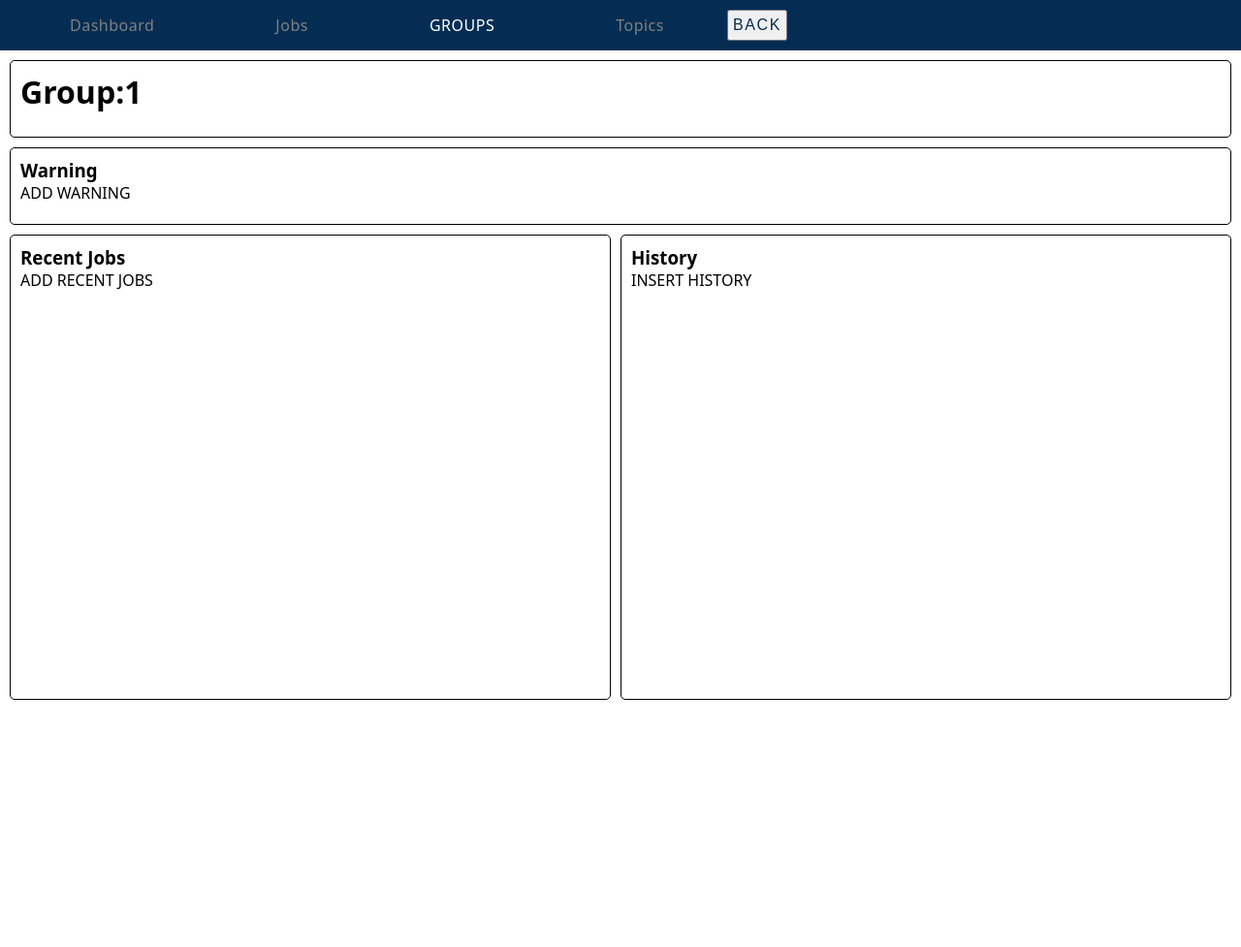
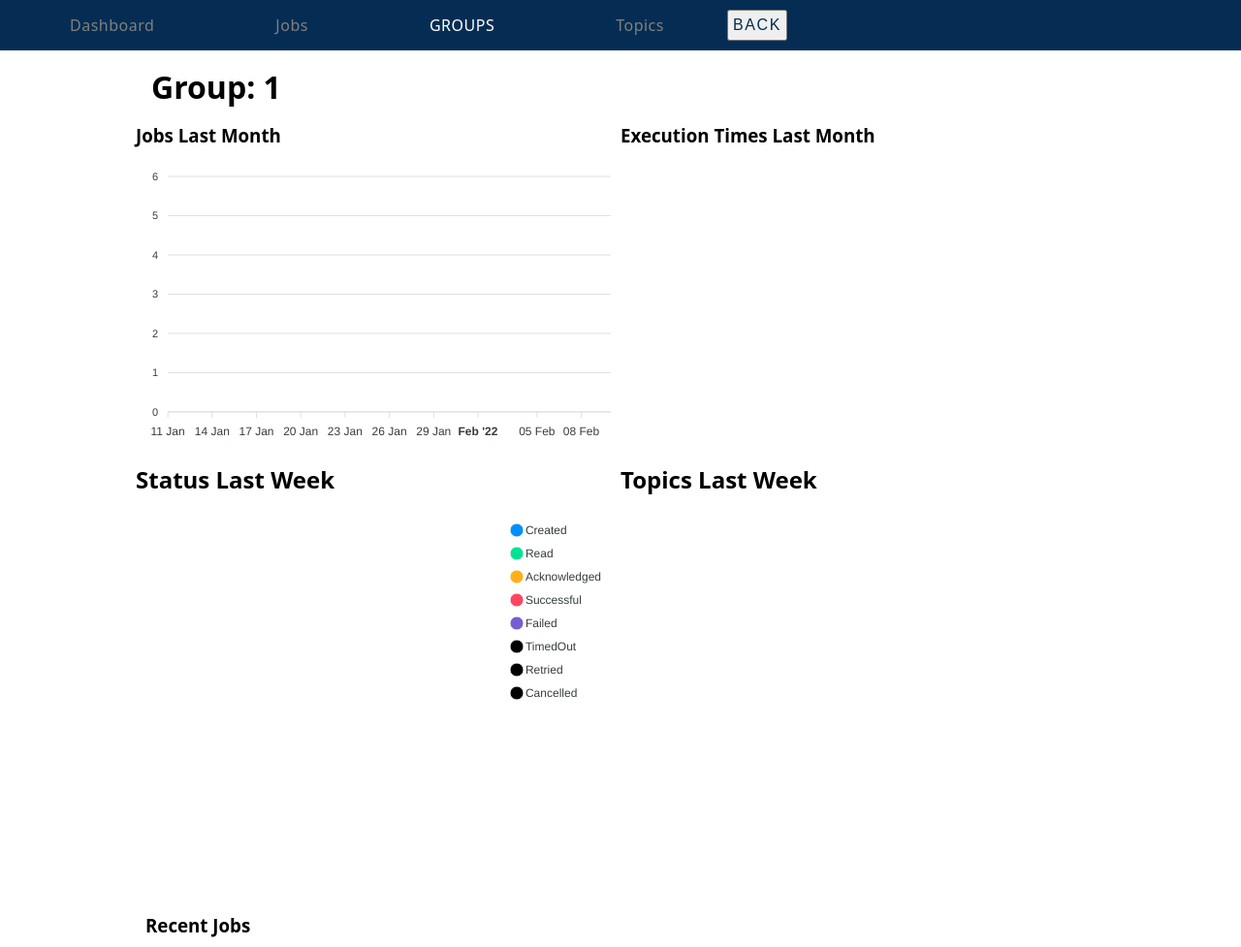
Before and after one commit to tedski999/MLP-Job-Dashboard, a React app: page /groups/1 in a window 1280 px wide. Shown: the whole page at 97% size. Before the commit the page ends 800 px from the top, so only its background shows below. Built offline with nearby package versions, Linux system fonts and the light colour scheme; no server answers.

Commit message:
Implemented components in Group and Topic views

```diff
--- /dev/null
+++ b/src/client/Components/Graphs/ExecutionTimeOverTime.js
@@ -0,0 +1,81 @@
+import React from "react";
+import PropTypes from "prop-types";
+import Chart from "react-apexcharts";
+import api from "../../api";
+
+class ExecutionTimeOverTime extends React.Component {
+
+	static propTypes = {
+		after: PropTypes.instanceOf(Date).isRequired,
+		before: PropTypes.instanceOf(Date).isRequired,
+		group: PropTypes.string,
+		topic: PropTypes.string,
+		status: PropTypes.string,
+		aggregation: PropTypes.string
+	};
+
+	static defaultProps = {
+		group: "",
+		topic: "",
+		status: "3",
+		aggregation: "day"
+	};
+
+	constructor(props) {
+		super(props);
+		this.state = { loading: false, data: [] };
+	}
+
+	componentDidMount() {
+		this.fetchData();
+	}
+
+	async fetchData() {
+		this.setState({ loading: true, data: [] });
+
+		const data = [];
+		await api.jobs("created_on,completed_at", this.props.after.toISOString(), this.props.before.toISOString(), this.props.group, this.props.topic, this.props.status, 0, newJobs => {
+
+			newJobs.forEach(job => {
+				const date = new Date(job.created_on);
+				switch (this.props.aggregation) {
+				case "day": date.setHours(0, 0, 0, 0); break;
+				case "hour": date.setMinutes(0, 0, 0); break;
+				case "minute": date.setSeconds(0, 0); break;
+				case "second": date.setMilliseconds(0); break;
+				}
+
+				let d = data.find(element => element.x.getTime() === date.getTime());
+				if (d === undefined) {
+					d = { x: date, y: [] };
+					data.push(d);
+				}
+
+				const execTime = (new Date(job.completed_at) - new Date(job.created_on)) / 1000;
+				d.y.push(execTime);
+			});
+
+			this.setState(({ data: [{data:data}]}));
+		});
+
+		this.setState({ loading: false });
+	}
+
+	render() {
+
+		const options = {
+			chart: { animations: { enabled: false } },
+			tooltip: { x: { format: "dd MMM HH:mm" } },
+			xaxis: {
+				type: "datetime",
+				min: this.props.after.getTime(),
+				max: this.props.before.getTime()
+			},
+			yaxis: { min: 0 }
+		};
+
+		return <Chart type="boxPlot" series={this.state.data} options={options} />;
+	}
+}
+
+export default ExecutionTimeOverTime;
--- /dev/null
+++ b/src/client/Components/Graphs/GroupTopicsPieChart.js
@@ -0,0 +1,56 @@
+import React from "react";
+import PropTypes from "prop-types";
+import Chart from "react-apexcharts";
+import api from "../../api";
+
+class GroupTopicsPieChart extends React.Component {
+
+	static propTypes = {
+		after: PropTypes.instanceOf(Date).isRequired,
+		before: PropTypes.instanceOf(Date).isRequired,
+		group: PropTypes.string,
+		topic: PropTypes.string,
+		status: PropTypes.string,
+	};
+
+	static defaultProps = {
+		group: "",
+		topic: "",
+		status: ""
+	};
+
+	constructor(props) {
+		super(props);
+		this.state = { loading: false, data: {} };
+	}
+
+	componentDidMount() {
+		this.fetchData();
+	}
+
+	async fetchData() {
+		this.setState({ loading: true, data: {} });
+		const data = {};
+		await api.jobs("job_topic,group_name,status_id", this.props.after.toISOString(), this.props.before.toISOString(), this.props.group, this.props.topic, this.props.status, 0, newJobs => {
+			newJobs.forEach(job => {
+				const name = job.job_topic + " / " + job.group_name;
+				data[name] = data[name] + 1 || 1;
+			});
+			this.setState({ data: data });
+		});
+		this.setState({ loading: false });
+	}
+
+	render() {
+		const categories = Object.keys(this.state.data);
+		const series = categories.map(k => {
+			return this.state.data[k];
+		});
+		const options = {
+			labels: categories
+		};
+		return <Chart type="pie" series={series} options={options} />;
+	}
+}
+
+export default GroupTopicsPieChart;
--- a/src/client/Components/Lists/JobsList.js
+++ b/src/client/Components/Lists/JobsList.js
@@ -98,7 +98,7 @@ class JobsList extends React.Component {
 					<img className="status" src={icon} />
 				</a>
 				<div className="details">
-					<p><a href={`/jobs/${job.job_id}`}>{job.job_number}</a> | <a href={`/groups/${job.job_topic}`}><span className="topicgroup">{job.job_topic}</span></a>, <a href={`/groups/${job.group_name}`}><span className="topicgroup">{job.group_name}</span></a></p>
+					<p><a href={`/jobs/${job.job_id}`}>{job.job_number}</a> | <a href={`/topics/${job.job_topic}`}><span className="topicgroup">{job.job_topic}</span></a>, <a href={`/groups/${job.group_name}`}><span className="topicgroup">{job.group_name}</span></a></p>
 					<a className="uid" href={`/jobs/${job.job_id}`}>#{job.job_uid}</a>
 				</div>
 				<div className="timestatus">
--- a/src/client/Views/Group.js
+++ b/src/client/Views/Group.js
@@ -1,25 +1,43 @@
 import React from "react";
 import { useParams } from "react-router-dom";
+import JobsList from "../Components/Lists/JobsList";
+import StatusOverTime from "../Components/Graphs/StatusOverTime";
+import StatusPieChart from "../Components/Graphs/StatusPieChart";
+import GroupTopicsPieChart from "../Components/Graphs/GroupTopicsPieChart";
+import ExecutionTimeOverTime from "../Components/Graphs/ExecutionTimeOverTime";
 
 export default function Group() {
 	const { name } = useParams();
+	//const now = new Date();
+	const now = new Date("2022-02-10");
+	const oneWeekAgo = new Date(now - 1000*60*60*24*7);
+	const oneMonthAgo = new Date(now - 1000*60*60*24*30);
 	return (
 		<div className = "group-page-container">
-			{/* <p>Group: {name}</p> */}
-			<div className="group-page-header">
-				<h1>Group:{name}</h1>
+			<div className="header">
+				<h1>Group: {name}</h1>
 			</div>
-			<div className = "group-page-warning-section">
-				<h3>Warning</h3>
-				<div>ADD WARNING</div>
+			<div className = "graphs">
+				<div className = "graph">
+					<h3>Jobs Last Month</h3>
+					<StatusOverTime after={oneMonthAgo} before={now} group={name} aggregation="day" />
+				</div>
+				<div className = "graph">
+					<h3>Execution Times Last Month</h3>
+					<ExecutionTimeOverTime after={oneMonthAgo} before={now} group={name} aggregation="day" />
+				</div>
+				<div className="graph">
+					<h2>Status Last Week</h2>
+					<StatusPieChart after={oneWeekAgo} before={now} group={name} />
+				</div>
+				<div className="graph">
+					<h2>Topics Last Week</h2>
+					<GroupTopicsPieChart after={oneWeekAgo} before={now} group={name} />
+				</div>
 			</div>
-			<div className = "group-page-recentJobs-section">
+			<div className = "recentJobs">
 				<h3>Recent Jobs</h3>
-				<div> ADD RECENT JOBS </div>
-			</div>
-			<div className = "group-page-history-section">
-				<h3>History</h3>
-				<div>INSERT HISTORY</div>
+				<JobsList after={oneMonthAgo} before={now} group={name}/>
 			</div>
 		</div>
 	);
--- a/src/client/Views/Topic.js
+++ b/src/client/Views/Topic.js
@@ -1,27 +1,45 @@
 import React from "react";
 import { useParams } from "react-router-dom";
+import JobsList from "../Components/Lists/JobsList";
+import StatusOverTime from "../Components/Graphs/StatusOverTime";
+import StatusPieChart from "../Components/Graphs/StatusPieChart";
+import GroupTopicsPieChart from "../Components/Graphs/GroupTopicsPieChart";
+import ExecutionTimeOverTime from "../Components/Graphs/ExecutionTimeOverTime";
 
 export default function Topic() {
 	const { name } = useParams();
+	//const now = new Date();
+	const now = new Date("2022-02-10");
+	const oneWeekAgo = new Date(now - 1000*60*60*24*7);
+	const oneMonthAgo = new Date(now - 1000*60*60*24*30);
 	return (
 		<div className = "topic-page-container">
-			<div className="topic-page-header">
-				<h1>Topic:{name}</h1>
+			<br />
+			<div className="header">
+				<h1>Topic: {name}</h1>
 			</div>
-			<div className = "topic-page-warning-section">
-				<h3>Warning</h3>
-				<div>ADD WARNING</div>
+			<div className = "graphs">
+				<div className = "graph">
+					<h3>Last Months History</h3>
+					<StatusOverTime after={oneMonthAgo} before={now} topic={name} aggregation="day" />
+				</div>
+				<div className = "graph">
+					<h3>Last Months Execution Times</h3>
+					<ExecutionTimeOverTime after={oneMonthAgo} before={now} topic={name} aggregation="day" />
+				</div>
+				<div className="graph">
+					<h2>Status Last Week</h2>
+					<StatusPieChart after={oneWeekAgo} before={now} topic={name} />
+				</div>
+				<div className="graph">
+					<h2>Groups Last Week</h2>
+					<GroupTopicsPieChart after={oneWeekAgo} before={now} topic={name} />
+				</div>
 			</div>
-			<div className = "topic-page-recentJobs-section">
+			<div className = "recentJobs">
 				<h3>Recent Jobs</h3>
-				<div> ADD RECENT JOBS </div>
+				<JobsList after={oneWeekAgo} before={now} topic={name}/>
 			</div>
-			<div className = "topic-page-history-section">
-				<h3>History</h3>
-				<div>INSERT HISTORY</div>
-			</div>
-			{/* <p>Topic: {name}</p> */}
-
 		</div>
 	);
 }
--- a/src/client/style.scss
+++ b/src/client/style.scss
@@ -179,92 +179,24 @@ $white: #fff;
 // 	border: 1px solid #000;
 // }
 
+.group-page-container,
 .topic-page-container{
-	// width: 100vw;
-	// height: 100vh;
-	display: grid;
-	grid-template-columns: 1fr 1fr;
-	grid-template-rows: 80px 80px 480px ;
-
-	gap: 10px;
-	padding: 10px;
-	box-sizing: border-box;
-
-	.topic-page-header{
+	max-width: 1000px;
+	margin: 0 auto;
+	padding: 0 1em;
+	.header{
+		margin: 1em;
+	}
+	.graphs{
+		.graph{
+			display: inline-block;
+			width: 50%;
+		}
+	}
+	.recentJobs{
 		padding: 10px;
-		grid-column-start: 1;
-		grid-column-end: 4;
-		border: 1px solid #000;
-		border-radius: 5px;
 	}
-	.topic-page-warning-section{
-		padding: 10px;
-		grid-column-start: 1;
-		grid-column-end: 4;
-		border: 1px solid #000;
-		border-radius: 5px;
-	}
-	.topic-page-recentJobs-section{
-		padding: 10px;
-		grid-column-start: 1;
-		grid-column-end: 2;
-		border: 1px solid #000;
-		border-radius: 5px;
-
-	}
-	.topic-page-history-section{
-		padding: 10px;
-		grid-column-start: 2;
-		grid-column-end: 4;
-		border: 1px solid #000;
-		border-radius: 5px;
-	}
-
 }
-
-.group-page-container{
-	// width: 100vw;
-	// height: 100vh;
-	display: grid;
-	grid-template-columns: 1fr 1fr;
-	grid-template-rows: 80px 80px 480px ;
-
-	gap: 10px;
-	padding: 10px;
-	box-sizing: border-box;
-
-	.group-page-header{
-		padding: 10px;
-		grid-column-start: 1;
-		grid-column-end: 4;
-		border: 1px solid #000;
-		border-radius: 5px;
-	}
-	.group-page-warning-section{
-		padding: 10px;
-		grid-column-start: 1;
-		grid-column-end: 4;
-		border: 1px solid #000;
-		border-radius: 5px;
-	}
-	.group-page-recentJobs-section{
-		padding: 10px;
-		grid-column-start: 1;
-		grid-column-end: 2;
-		border: 1px solid #000;
-		border-radius: 5px;
-
-	}
-	.group-page-history-section{
-		padding: 10px;
-		grid-column-start: 2;
-		grid-column-end: 4;
-		border: 1px solid #000;
-		border-radius: 5px;
-	}
-
-}
-
 
 .topics-main-page-container{
 	display: grid;
```
